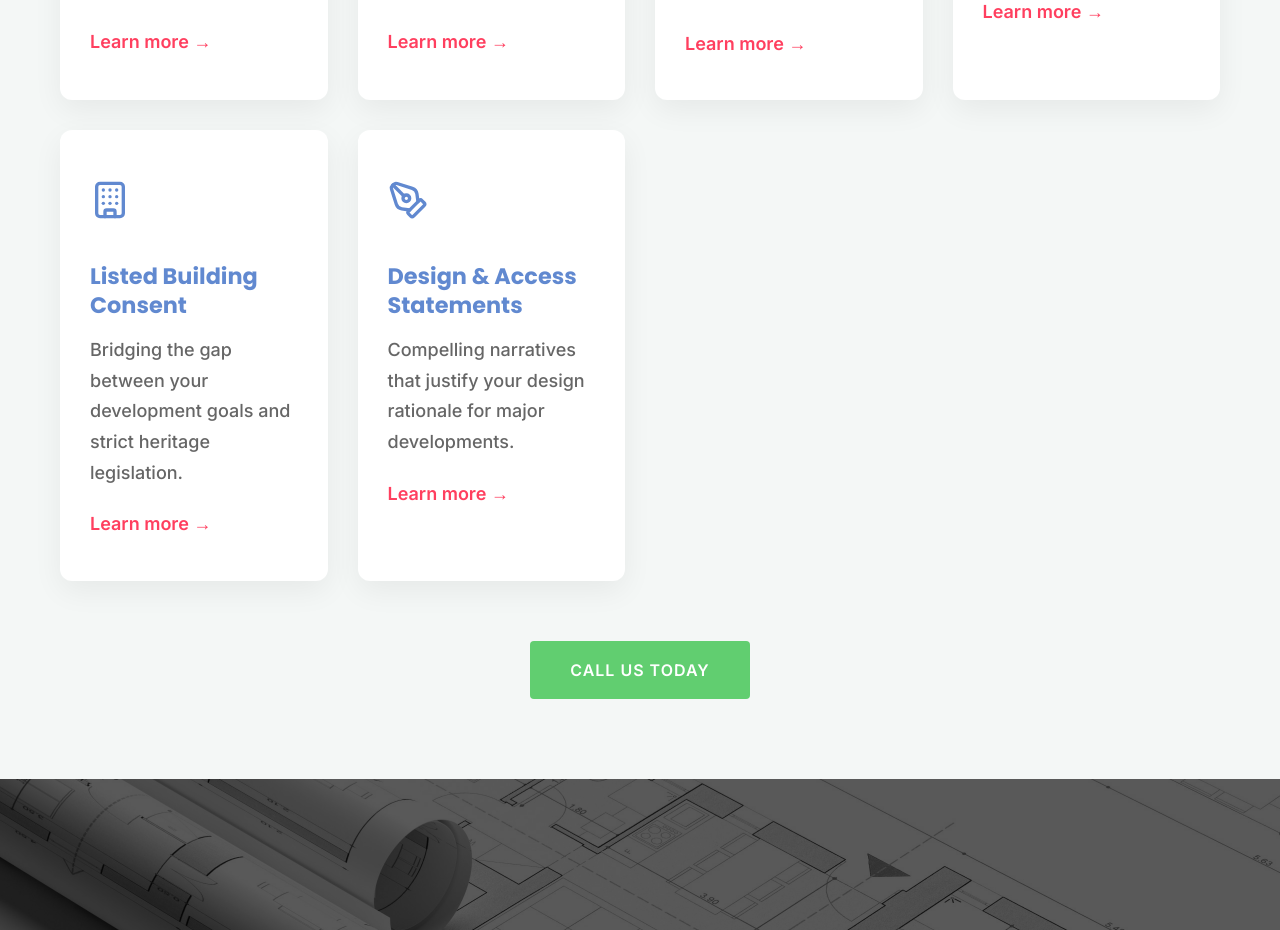
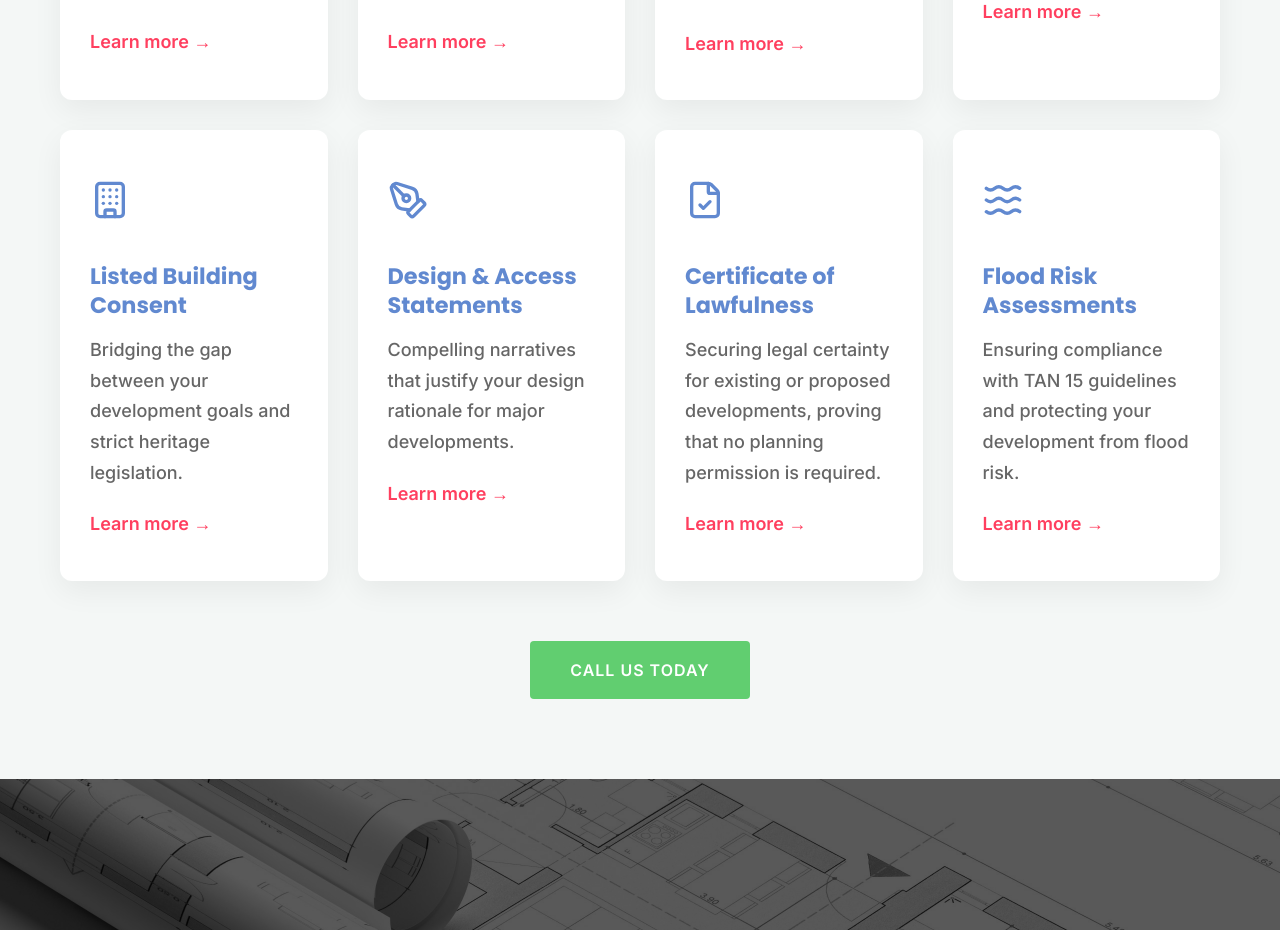
Before and after one commit to Clic-Cymru/cambrian-planning, a React (Vite) app: page / in a window 1280 px wide. Shown: the part 3340-4270 px from the top of the page. Built offline with nearby package versions, Linux system fonts and the light colour scheme; no server answers.

Commit message:
Balance homepage services layout with Certificate of Lawfulness and Flood Risk Assessments cards

```diff
--- a/src/components/Services.tsx
+++ b/src/components/Services.tsx
@@ -2,7 +2,7 @@ import React from 'react';
 import './Services.css';
 import ServiceCards from './ui/ServiceCards';
 import SplitSection from './ui/SplitSection';
-import { FileText, Home, Tractor, Landmark, Scale, TreePine, Building, PenTool, Key } from 'lucide-react';
+import { FileText, Home, Tractor, Landmark, Scale, TreePine, Building, PenTool, Key, FileCheck, Waves } from 'lucide-react';
 
 const Services: React.FC = () => {
   const homeServices = [
@@ -65,6 +65,18 @@ const Services: React.FC = () => {
       description: "Compelling narratives that justify your design rationale for major developments.",
       linkTo: "/services/design-and-access-statements",
       icon: <PenTool size={40} color="var(--color-primary)" />
+    },
+    {
+      title: "Certificate of Lawfulness",
+      description: "Securing legal certainty for existing or proposed developments, proving that no planning permission is required.",
+      linkTo: "/services/certificates-of-lawfulness",
+      icon: <FileCheck size={40} color="var(--color-primary)" />
+    },
+    {
+      title: "Flood Risk Assessments",
+      description: "Ensuring compliance with TAN 15 guidelines and protecting your development from flood risk.",
+      linkTo: "/services/flood-risk-assessments-tan-15",
+      icon: <Waves size={40} color="var(--color-primary)" />
     }
   ];
 
```
